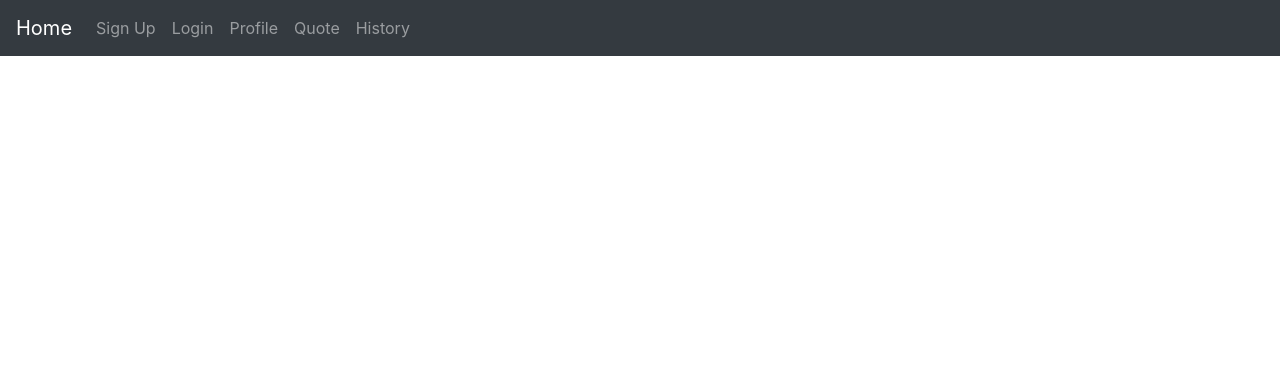
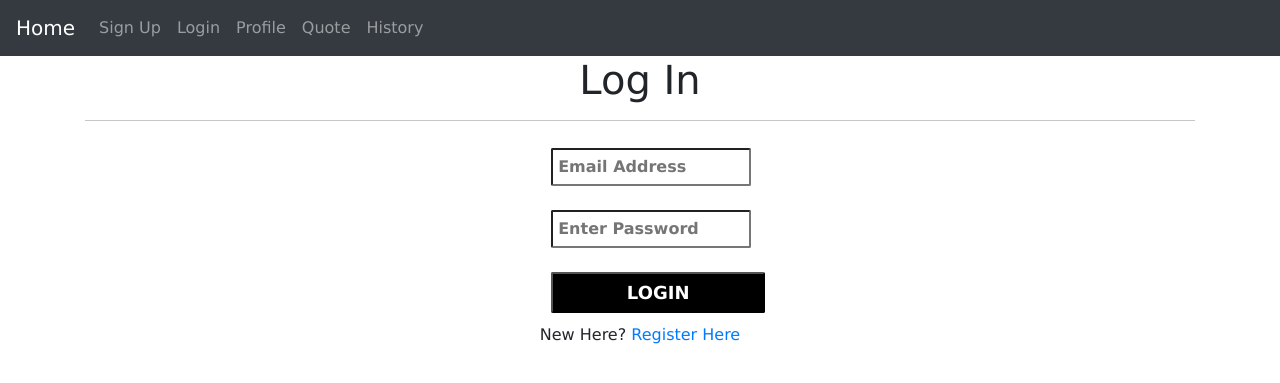
Before and after one commit to t-pham1/4353-G11-Assignment-2, a Flask app: page /login in a window 1280 px wide. Shown: the top 383 px of the page. Run offline with Flask 3, Linux system fonts and the light colour scheme.

Commit message:
Reverted changes to profile.html and fixed login.html to load

```diff
--- a/templates/login.html
+++ b/templates/login.html
@@ -1,18 +1,5 @@
-{% extends 'base.html' %} {% block title %}Login{% endblock %}
-<!DOCTYPE html>
-
-<!-- Begin the HTML document -->
-
-<head>
-    <!-- Meta information about the document -->
-    <meta charset="utf-8">
-    <title>LOGIN</title>
-    <meta name="description" content="The HTML5 Herald">
-    <meta name="author" content="SitePoint">
-
-    <!-- Link to the external stylesheet -->
-    <link rel="stylesheet" href="css/styles.css?v=1.0">
-</head>
+{% extends 'base.html' %} {% block title %}Login{% endblock %} {% block content
+%}
 
 <!-- Style embedded within the document -->
 <style>
@@ -75,23 +62,34 @@
   <!-- Heading for the login page -->
   <h1>Log In</h1>
   <!-- Horizontal line -->
-    <hr size="3">
+  <hr size="3" />
 
   <!-- Begin the login form -->
   <form action="login" method="POST">
     <!-- Input field for the email -->
-        <input type="email" name="email" id="email" placeholder="Email Address" required>
-        <br><br>
+    <input
+      type="email"
+      name="email"
+      id="email"
+      placeholder="Email Address"
+      required
+    />
+    <br /><br />
     <!-- Input field for the password -->
-        <input type="password" name="password" id="password" placeholder="Enter Password" required>
-        <br><br>
+    <input
+      type="password"
+      name="password"
+      id="password"
+      placeholder="Enter Password"
+      required
+    />
+    <br /><br />
     <!-- Submit button for the form -->
-        <input type="submit" name="submit" id="submit" value="LOGIN">
+    <input type="submit" name="submit" id="submit" value="LOGIN" />
   </form>
 
   <!-- Registration link for new users -->
   <span>New Here? <a href="/">Register Here</a></span>
 </body>
 
-</html>
-<!-- End of the HTML document -->
+{% endblock %}
--- a/templates/profile.html
+++ b/templates/profile.html
@@ -16,7 +16,6 @@
       name="fullName"
       placeholder="Enter Full Name"
       maxlength="50"
-      value="{{ fullName }}"
       required
     />
   </div>
@@ -29,7 +28,6 @@
       name="addressOne"
       placeholder="Enter Address"
       maxlength="100"
-      value="{{ addressOne }}"
       required
     />
   </div>
@@ -42,7 +40,6 @@
       name="addressTwo"
       placeholder="Enter Address 2"
       maxlength="100"
-      value="{{ addressTwo }}"
     />
   </div>
   <div class="form-group">
@@ -54,7 +51,6 @@
       name="city"
       placeholder="Enter City"
       maxlength="100"
-      value="{{ city }}"
       required
     />
   </div>
```
Lines whose indentation alone changed are shown as unchanged.
